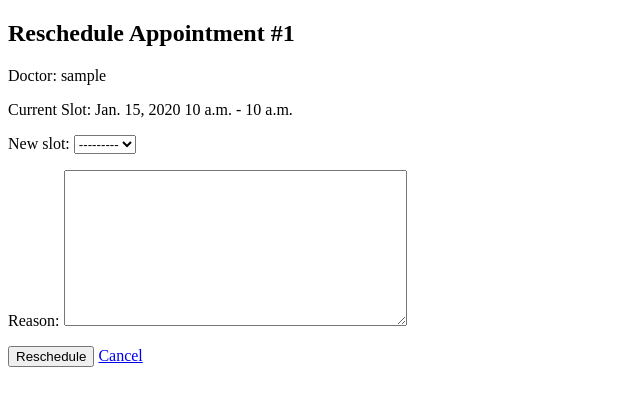
After one commit to alaamagdy20211/clinic_appointment_systemm, a Django app: page /appointment/reschedule/1/ in a window 1280 px wide. The commit adds this page. Shown: the top 406 px of the page, without its empty margins (0-640 px from the left). Run offline with Django 5.2, Linux system fonts and the light colour scheme; a user stored in the database is signed in; tables that the repository leaves empty hold one stand-in row (values such as "Sample post").

Commit message:
Appointment rescheduling  implementation

```diff
--- a/appointment/admin.py
+++ b/appointment/admin.py
@@ -1,5 +1,6 @@
 from django.contrib import admin
-from .models import Appointment
+from .models import Appointment , AppointmentRescheduleLog
 
 # Register your models here.
 admin.site.register(Appointment)
+admin.site.register(AppointmentRescheduleLog)
--- a/appointment/forms.py
+++ b/appointment/forms.py
@@ -2,7 +2,9 @@ from django import forms
 from .models import Appointment
 from users.models import User
 from scheduling.models import AppointmentSlot
-from datetime import timedelta, datetime
+from datetime import timedelta, datetime , timezone
+from django import forms
+from .models import Appointment, AppointmentSlot
 
 class UpdateStatusForm(forms.Form):
     status = forms.ChoiceField(choices=[], widget=forms.Select(attrs={'class': 'form-control'}))
@@ -68,7 +70,25 @@ class DoctorSelectionForm(forms.ModelForm):
                 self.fields['slot'].queryset = AppointmentSlot.objects.filter(
                     doctor_id=doctor_id,
                     is_booked=False,
-                    date__gte=datetime.now().date()
+                    # date__gte=timezone.now().date()
                 ).order_by('date', 'start_time')
             except (ValueError, TypeError):
                 self.fields['slot'].queryset = AppointmentSlot.objects.none()
+
+
+
+
+class RescheduleAppointmentForm(forms.Form):
+    new_slot = forms.ModelChoiceField(queryset=AppointmentSlot.objects.none())
+    reason = forms.CharField(widget=forms.Textarea, max_length=500)
+
+    def __init__(self, *args, **kwargs):
+        appointment = kwargs.pop('appointment', None)
+        super().__init__(*args, **kwargs)
+        if appointment:
+
+            self.fields['new_slot'].queryset = AppointmentSlot.objects.filter(
+                doctor=appointment.doctor,
+                is_booked=False,
+                # date__gte=timezone.now().date()
+            ).order_by('date', 'start_time')
--- a/appointment/models.py
+++ b/appointment/models.py
@@ -5,6 +5,8 @@ from datetime import timedelta, datetime, time
 from django.core.exceptions import ValidationError
 from django.utils import timezone
 from django.db.models import Q
+from django.db import models, transaction
+from scheduling.models import AppointmentSlot
 
 BUFFER_MINUTES = 5
 
@@ -89,6 +91,37 @@ class Appointment(models.Model):
     #     return f"Appointment {self.id} - {self.status}"
 
 
+    @transaction.atomic
+    def reschedule(self, user, new_slot, reason):
+
+        if user.role not in ['PATIENT', 'DOCTOR', 'RECEPTIONIST']:
+            raise ValidationError("You do not have permission to reschedule this appointment.")
+        if user.role == 'PATIENT' and user != self.patient:
+            raise ValidationError("Patient can only reschedule their own appointment.")
+
+        if new_slot.is_booked:
+            raise ValidationError("Selected slot is already booked.")
+
+        old_slot = self.slot
+
+        self.slot = new_slot
+        self.status = self.Status.REQUESTED
+        self.save()
+
+        old_slot.is_booked = False
+        old_slot.save()
+
+        new_slot.is_booked = True
+        new_slot.save()
+
+        AppointmentRescheduleLog.objects.create(
+            appointment=self,
+            old_slot=old_slot,
+            new_slot=new_slot,
+            changed_by=user,
+            reason=reason,
+            timestamp=timezone.now()
+        )
 
 
 # Create your models here.
@@ -156,3 +189,38 @@ class Appointment(models.Model):
 
         self.status = self.Status.COMPLETED
         self.save()
+
+
+
+class AppointmentRescheduleLog(models.Model):
+    appointment = models.ForeignKey(
+        Appointment,
+        on_delete=models.CASCADE,
+        related_name="reschedule_logs"
+    )
+    old_slot = models.ForeignKey(
+        AppointmentSlot,
+        on_delete=models.SET_NULL,
+        null=True,
+        blank=True,
+        related_name="old_slot_logs"
+    )
+    new_slot = models.ForeignKey(
+        AppointmentSlot,
+        on_delete=models.SET_NULL,
+        null=True,
+        blank=True,
+        related_name="new_slot_logs"
+    )
+    changed_by = models.ForeignKey(
+        settings.AUTH_USER_MODEL,
+        on_delete=models.SET_NULL,
+        null=True,
+        blank=True
+    )
+    reason = models.TextField()
+    timestamp = models.DateTimeField(auto_now_add=True)
+
+    def __str__(self):
+        user = self.changed_by.username if self.changed_by else "Unknown"
+        return f"Appointment {self.appointment.id} rescheduled by {user} on {self.timestamp.strftime('%Y-%m-%d %H:%M')}"
--- /dev/null
+++ b/appointment/templates/appointment/reschedule.html
@@ -0,0 +1,19 @@
+<!DOCTYPE html>
+<html lang="en">
+<head>
+    <meta charset="UTF-8">
+    <title>Reschedule Appointment</title>
+</head>
+<body>
+    <h2>Reschedule Appointment #{{ appointment.id }}</h2>
+    <p>Doctor: {{ appointment.doctor.username }}</p>
+    <p>Current Slot: {{ appointment.slot.date }} {{ appointment.slot.start_time }} - {{ appointment.slot.end_time }}</p>
+
+    <form method="post">
+        {% csrf_token %}
+        {{ form.as_p }}
+        <button type="submit">Reschedule</button>
+        <a href="{% url 'appointment_list' %}">Cancel</a>
+    </form>
+</body>
+</html>
--- a/appointment/templates/appointments/list.html
+++ b/appointment/templates/appointments/list.html
@@ -87,6 +87,9 @@
                 <td>{{ appointment.status }}</td>
                 <td>
                     <a href="{% url 'appointment_updatestatus' appointment.id %}" class="action-btn">Update Status</a>
+                    {% if request.user.role == "PATIENT" %}
+                      <a href="{% url 'reschedule_appointment' appointment.id %}" class="action-btn">Reschedule</a>
+                     {% endif %}
                 </td>
             </tr>
             {% empty %}
--- a/appointment/urls.py
+++ b/appointment/urls.py
@@ -8,4 +8,6 @@ urlpatterns = [
     path('select-doctor/', views.select_doctor, name='select_doctor'),
     path('ajax/load-slots/', views.load_slots, name='ajax_load_slots'),
     path('success/', views.appointment_success, name='appointment_success'),
+    path('reschedule/<int:pk>/', views.reschedule_appointment, name='reschedule_appointment'),
+
 ]
--- a/appointment/views.py
+++ b/appointment/views.py
@@ -7,14 +7,14 @@ from django.contrib.auth.decorators import login_required
 from .forms import DoctorSelectionForm
 from .models import Appointment
 from scheduling.models import AppointmentSlot
-from django.db import models,transaction
+from django.db import models
 from django.views.generic import ListView,View
-from .models import Appointment
 from django.contrib import messages
 from django.contrib.auth.mixins import LoginRequiredMixin
 from django.shortcuts import render,get_object_or_404,redirect
 from django.core.exceptions import ValidationError
 from .forms import UpdateStatusForm
+from .forms import RescheduleAppointmentForm
 
 # Create your views here.@login_required
 def select_doctor(request):
@@ -114,3 +114,28 @@ class  UpdateAppointmentStatusView(View):
 
 
         return render(request, self.template_name, {'form': form, 'appointment': appointment})
+
+
+@login_required
+def reschedule_appointment(request, pk):
+    appointment = get_object_or_404(Appointment, pk=pk)
+
+    if request.method == 'POST':
+        form = RescheduleAppointmentForm(request.POST, appointment=appointment)
+        if form.is_valid():
+            new_slot = form.cleaned_data['new_slot']
+            reason = form.cleaned_data['reason']
+
+            if appointment.status not in ["REQUESTED", "CONFIRMED"]:
+                form.add_error(None, "Cannot reschedule an appointment in this state.")
+            else:
+                try:
+                    appointment.reschedule(request.user, new_slot, reason)
+                    messages.success(request, f"Appointment rescheduled successfully to {new_slot.date} at {new_slot.start_time}.")
+                    return redirect('appointment_list')
+                except ValidationError as e:
+                    form.add_error(None, e.message)
+    else:
+        form = RescheduleAppointmentForm(appointment=appointment)
+
+    return render(request, 'appointment/reschedule.html', {'form': form, 'appointment': appointment})
```
Also changed, not shown: appointment/migrations/0006_appointmentreschedulelog_and_more.py (added).
